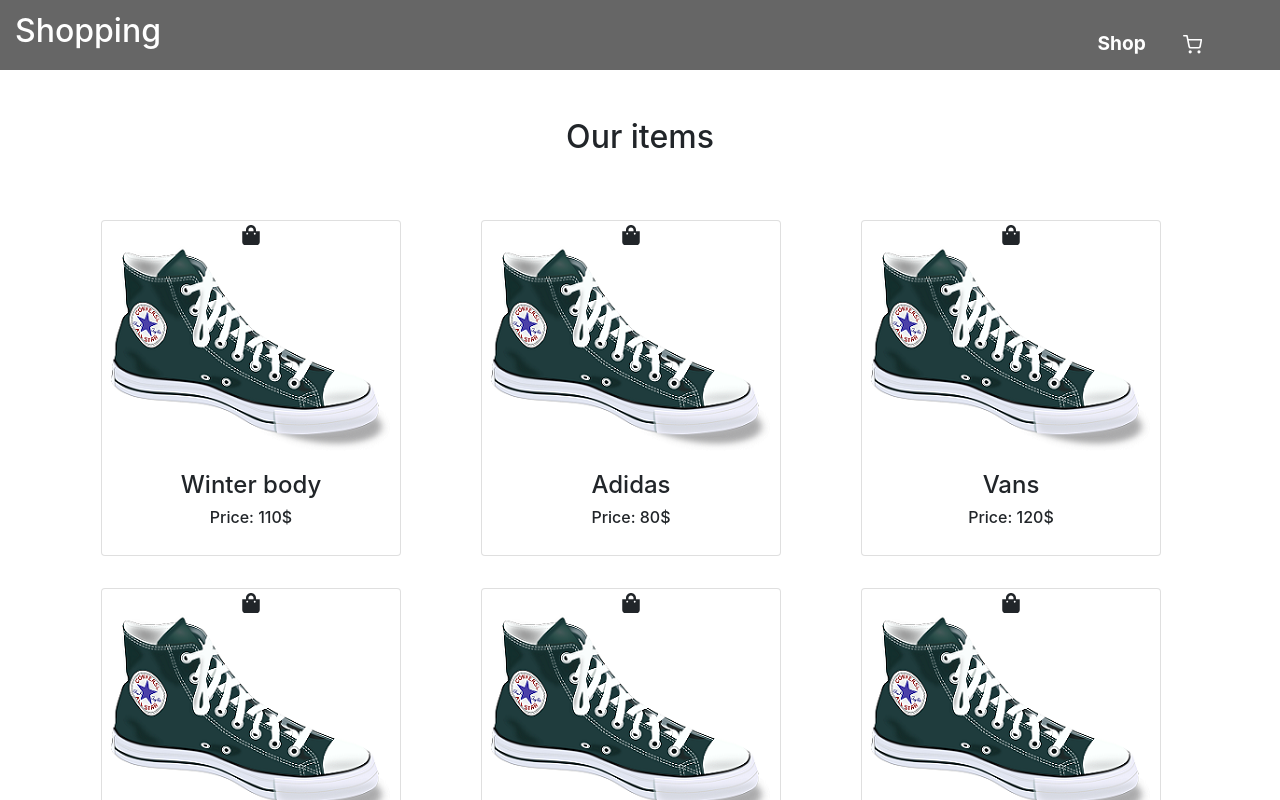
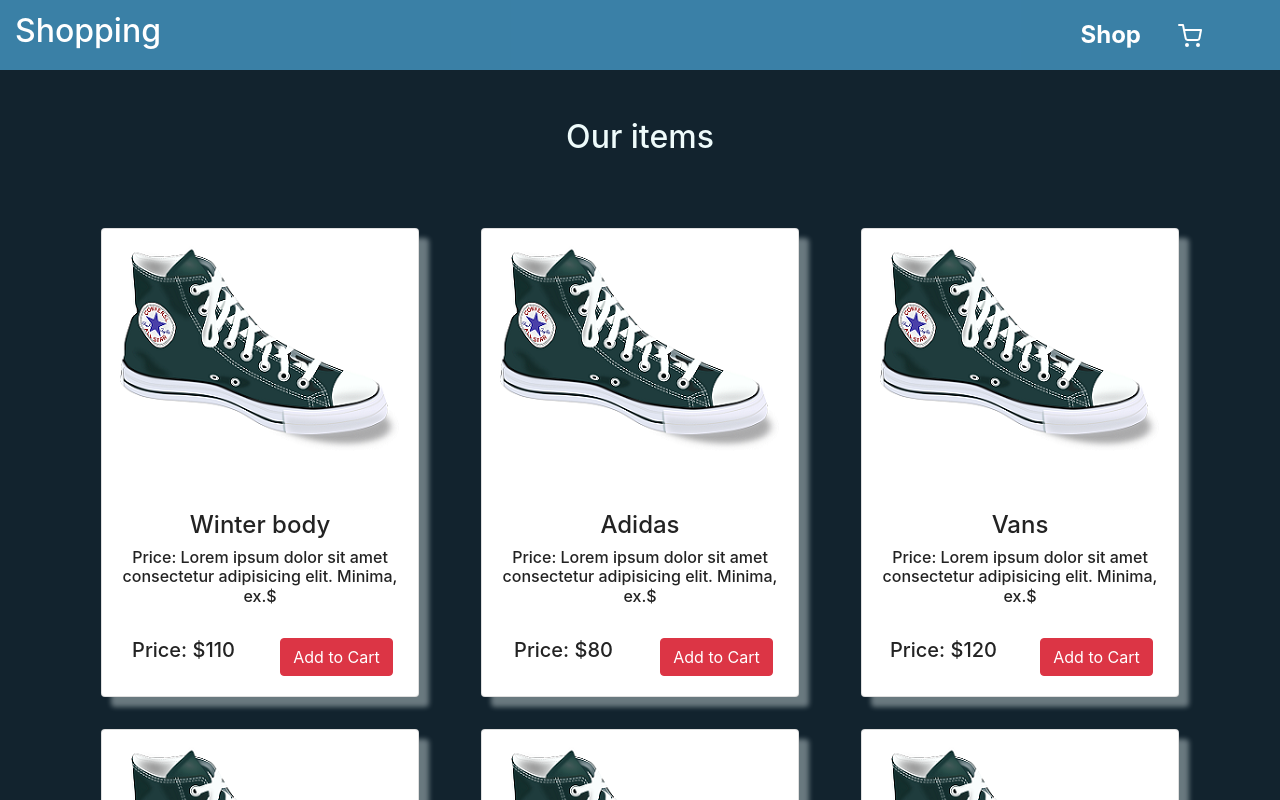
Before and after one commit to dgreeott/redux-shopping-cart, a React (Create React App) app: page / in a window 1280 px wide. Shown: the top 800 px of the page. Built offline with nearby package versions, Linux system fonts and the light colour scheme.

Commit message:
Styled the site

```diff
--- a/package.json
+++ b/package.json
@@ -9,6 +9,7 @@
     "bootstrap": "^4.6.0",
     "react": "^17.0.2",
     "react-dom": "^17.0.2",
+    "react-helmet": "^6.1.0",
     "react-icons": "^4.2.0",
     "react-redux": "^7.2.3",
     "react-router-dom": "^5.2.0",
--- a/src/App.js
+++ b/src/App.js
@@ -1,5 +1,6 @@
 import "./App.css";
 import { BrowserRouter as Router, Route, Switch } from "react-router-dom";
+import Helmet from "react-helmet";
 
 import Navbar from "./components/Navbar/Navbar";
 import HomePage from "./components/Home";
@@ -9,6 +10,12 @@
   return (
     <div className="App">
       <Router>
+      <Helmet
+          bodyAttributes={{
+            style:
+              "background-color: #12232E",
+          }}
+        />
         <Navbar />
         <Switch>
           <Route path="/" exact component={HomePage} />
--- a/src/components/Cart.js
+++ b/src/components/Cart.js
@@ -25,56 +25,89 @@
     let addedItems = this.props.items.length ? (
       this.props.items.map((item) => {
         return (
-          <li className="collection-item avatar" key={item.id}>
+          <>
+            <div className="row">
+              <li className="collection-item" key={item.id}>
+                <div className="row m-4">
+                  <div className="col-sm-3">
                     <div className="item-img">
                       <img src={item.img} alt={item.img} className="" />
                     </div>
+                  </div>
+                  <div className="col-sm-7">
+                    <div className="row">
+                      <div className="col-sm">
+                        <span className="title">
+                          <h2>
+                            <b>{item.title}</b>
+                          </h2>
+                        </span>
+                        <p>{item.desc}</p>
+                      </div>
+                    </div>
 
-            <div className="item-desc">
-              <span className="title">{item.title}</span>
-              <p>{item.desc}</p>
-              <p>
-                <b>Price: {item.price}$</b>
-              </p>
-              <p>
-                <b>Quantity: {item.quantity}</b>
-              </p>
-              <div className="add-remove">
+                    <div className="row add-remove justify-content-center">
+                      <div className="col-sm-2">
                         <Link to="/cart">
-                  <button className="btn btn-secondary m-2">
-                    arrow_drop_up
-                  </button>
-                </Link>
-                <Link to="/cart">
-                  <button className="btn btn-secondary m-2">
-                    arrow_drop_down
-                  </button>
+                          <button className="btn btn-secondary">-</button>
                         </Link>
                       </div>
-              <button className="btn btn-primary remove">
+                      <div className="col-sm-2">
+                        <p>
+                          <b>{item.quantity}</b>
+                        </p>
+                      </div>
+                      <div className="col-sm-2">
+                        <Link to="/cart">
+                          <button className="btn btn-secondary">+</button>
+                        </Link>
+                      </div>
+                      <div className="col-sm-6 text-center">
+                        <button className="btn btn-danger remove">
                           Remove
                         </button>
                       </div>
+                    </div>
+                  </div>
+                  <div className="col-sm-2 justify-content-end">
+                    <div className="row justify-content-end">
+                      <div className="col-sm text-end">
+                        <h4>
+                          <b>${item.price}</b>
+                        </h4>
+                      </div>
+                      <div className="col-sm justify-content-end"></div>
+                    </div>
+                  </div>
+                </div>
               </li>
+            </div>
+          </>
         );
       })
     ) : (
-      <p>Nothing.</p>
+      <>
+        <div className="row">
+          <div className="col-sm">
+            <h1>Your Cart Is Empty...</h1>
+          </div>
+        </div>
+      </>
     );
     return (
-      <div className="container justify-content-center">
-        <div className="row">
-          <div className="col-sm">
-            <h3>You have ordered:</h3>
+      <div className="container checkout justify-content-center mb-5">
+        <div className="row m-5">
+          <div className="col-sm text-center m-3">
+            <h2>You have ordered:</h2>
           </div>
         </div>
-        <div className="row">
-          <div className="col-sm text-center">
+        <div className="row justify-content-center">
           <ul className="collection">{addedItems}</ul>
         </div>
+        <div className="row">
+          <div className="col-sm-12">
+            <Recipe />
           </div>
-        <div className="row">
-          <Recipe />
         </div>
       </div>
     );
--- a/src/components/Home.js
+++ b/src/components/Home.js
@@ -14,26 +14,29 @@
       return (
         <div className="col-sm m-3">
           <div className="card" key={item.id}>
-            <div classname="row m-3 justify-content-end">
-              <div classname="col-sm text-end">
-                <FaShoppingBag
-                  size={20}
-                  onClick={() => {
-                    this.handleClick(item.id);
-                  }}
-                />
-              </div>
-            </div>
-
-            <div className="card-image-top">
+            <div className="card-image-top m-3">
               <img src={item.img} alt={item.title} />
             </div>
             <div className="card-body">
-              <span className="card-title">
+              <span className="card-title m-3">
                 <h4>{item.title}</h4>
+                <h6>Price: {item.desc}$</h6>
               </span>
-
-              <h6>Price: {item.price}$</h6>
+              <div className="row">
+                <div className="col-sm-6">
+                  <h5>Price: ${item.price}</h5>
+                </div>
+                <div className="col-sm-6">
+                  <button
+                    className="btn btn-danger"
+                    onClick={() => {
+                      this.handleClick(item.id);
+                    }}
+                  >
+                    Add to Cart
+                  </button>
+                </div>
+              </div>
             </div>
           </div>
         </div>
@@ -41,8 +44,13 @@
     });
     return (
       <>
-        <div className="container">
-          <h2 className="text-center m-5">Our items</h2>
+        <div className="container shop justify-content-center mb-5">
+          <div className="row m-5">
+            <div className="col-sm text-center">
+              <h2 className="">Our items</h2>
+            </div>
+          </div>
+
           <div className="row">{itemList}</div>
         </div>
       </>
--- a/src/components/Navbar/Navbar.css
+++ b/src/components/Navbar/Navbar.css
@@ -1,5 +1,5 @@
 .navbarItems {
-  background-color: rgba(0, 0, 0, 0.6);
+  background-color: rgba(76, 168, 219, 0.7);
   height: 70px;
   display: flex;
   justify-content: flex-end;
@@ -37,14 +37,15 @@
   text-align: center;
   justify-content: end;
   margin-right: 2rem;
-  margin-top: 2rem;
+  margin-top: 1rem;
 }
 
 .nav-links {
   color: #fff;
   font-weight: bold;
+  font-size: 1.5rem;
   text-decoration: none;
-  padding: 0.5rem 1rem;
+  padding: .5rem 1rem;
 }
 
 .nav-links:hover {
--- a/src/components/Navbar/Navbar.js
+++ b/src/components/Navbar/Navbar.js
@@ -13,7 +13,7 @@
 
   render() {
     return (
-      <nav className="navbarItems justify-content-end">
+      <nav className="navbarItems justify-content-end sticky-top">
           <div className="col-sm-3">
             <Link to="/" className="brand-logo ">
               <h2>Shopping</h2>
--- a/src/components/Recipe.js
+++ b/src/components/Recipe.js
@@ -1,56 +1,70 @@
-import React, { Component } from 'react'
-import { connect } from 'react-redux'
+import React, { Component } from "react";
+import { connect } from "react-redux";
+
+class Recipe extends Component {
+  componentWillUnmount() {
+    if (this.refs.shipping.checked) this.props.substractShipping();
+  }
+  handleChecked = (e) => {
+    if (e.target.checked) {
+      this.props.addShipping();
+    } else {
+      this.props.substractShipping();
+    }
+  };
+
+  render() {
+    return (
+        <div className="row m-3">
+          <div className="col-sm-8">
+
+          </div>
+          <div className="col-sm-4">
+            <div className="collection">
+            <div className="row"><li className="collection-item">
+                <h3>
+                  Total: <b>${this.props.total}</b>
+                </h3>
+              </li></div>
+            <div className="row"><li className="collection-item">
+                <label>
+                  <input
+                    type="checkbox"
+                    ref="shipping"
+                    onChange={this.handleChecked}
+                  />
+                  <span>Shipping(+6$)</span>
+                </label>
+
+              </li></div>
+            <div className="row"><div className="checkout">
+              <button className="btn btn-secondary">Checkout</button>
+            </div></div>
 
 
-
-class Recipe extends Component{
-
-    componentWillUnmount() {
-            if(this.refs.shipping.checked)
-                this.props.substractShipping()
-    }
-    handleChecked = (e)=>{
-        if(e.target.checked){
-            this.props.addShipping();
-        }
-        else{
-            this.props.substractShipping();
-        }
-    }
-
-    render(){
-
-        return(
-            <div className="container m-5">
-                <div className="collection">
-                    <li className="collection-item">
-                            <label>
-                                <input type="checkbox" ref="shipping" onChange= {this.handleChecked} />
-                                <span>Shipping(+6$)</span>
-                            </label>
-                        </li>
-                        <li className="collection-item"><b>Total: {this.props.total} $</b></li>
-                    </div>
-                    <div className="checkout">
-                        <button className="btn btn-primary">Checkout</button>
-                    </div>
-                 </div>
-        )
-    }
+            </div>
+          </div>
+        </div>
+    );
+  }
 }
 
-const mapStateToProps = (state)=>{
-    return{
-        addedItems: state.addedItems,
-        total: state.total
-    }
-}
+const mapStateToProps = (state) => {
+  return {
+    addedItems: state.addedItems,
+    total: state.total,
+  };
+};
 
-const mapDispatchToProps = (dispatch)=>{
-    return{
-        addShipping: ()=>{dispatch({type: 'ADD_SHIPPING'})},
-        substractShipping: ()=>{dispatch({type: 'SUB_SHIPPING'})}
-    }
-}
+const mapDispatchToProps = (dispatch) => {
+  return {
+    addShipping: () => {
+      dispatch({ type: "ADD_SHIPPING" });
+    },
+    substractShipping: () => {
+      dispatch({ type: "SUB_SHIPPING" });
+    },
+  };
+};
 
-export default connect(mapStateToProps,mapDispatchToProps)(Recipe)
+export default connect(mapStateToProps, mapDispatchToProps)(Recipe);
--- a/src/index.css
+++ b/src/index.css
@@ -1,36 +1,30 @@
 
+/* Items Styles */
+.card {
+  background-color: #EEFBFB;
+  color: #232323;
+  width: 100%;
+  height: 100%;
+  position: absolute;
+  border-radius: 25px;
+  box-shadow: 10px 10px 5px rgba(238, 251, 251, 0.4);
+}
 
-.box{
-  display: flex;
-  justify-content: space-between;
-  flex-wrap: wrap;
-  margin-bottom: 20px;
-}
-.card{
-  width: 300px;
-}
 .card .card-image .card-title{
   color: black;
   font-weight: 400
 }
-.cart{
-  margin-top:40px;
-}
+
+
+/* Shopping Cart Styles */
 .collection .collection-item{
   display: flex;
 }
-.collection-item.avatar .title {
-  font-size: 20px;
-  font-weight: 500;
-  color: #ee6e73;
-  display: block;
-  margin-bottom: 20px;
 
+.checkout, .shop {
+  color: #EEFBFB;
 }
+
 .collection .collection-item img{
-  width: 150px;
-  margin-right: 25px;
+  width: 200px;
 }
-.item-desc{
-  align-self:center;
-}
```
Also changed, not shown: 1 other file (tests, documents, lock files or other folders). Lines whose indentation alone changed are shown as unchanged.
